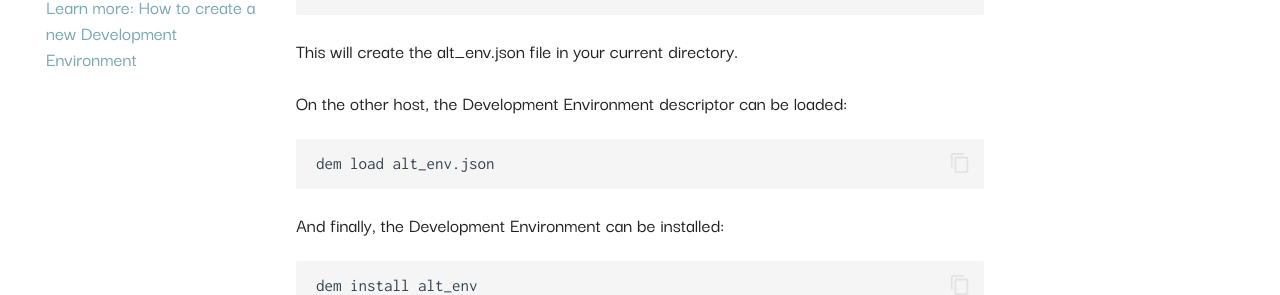
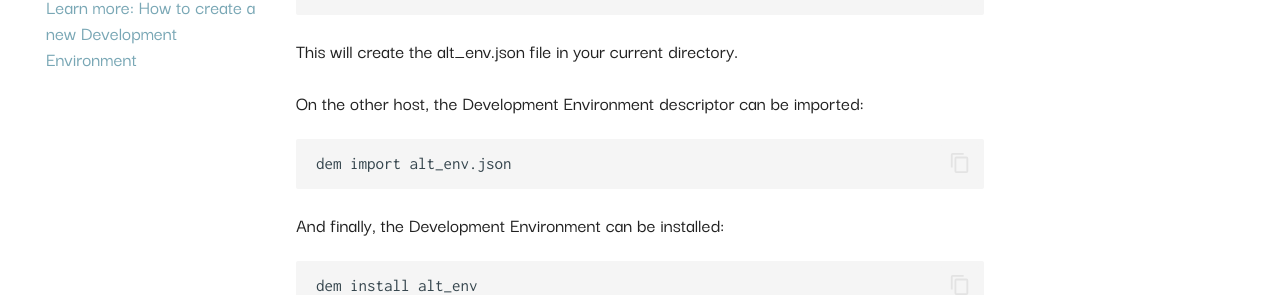
Before and after one commit to axem-solutions/example, an MkDocs documentation site: the page built from docs/create_new_dev_env.md, in a window 1280 px wide and 900 px high, scrolled down 3220 px. Shown: the part 400-695 px from the top of the window. Built offline with MkDocs 1.6.1 and Material for MkDocs 9.7.7, drawn with Linux system fonts in a browser that asks for light colours; emoji names are drawn with the system emoji font; comment, search, counter and statistics services are not loaded; some of the changed text lies outside the part shown.

```diff
--- a/docs/create_new_dev_env.md
+++ b/docs/create_new_dev_env.md
@@ -105,9 +105,9 @@ If you'd like to share the newly created alt_env, first export it:
 
 This will create the alt_env.json file in your current directory.
 
-On the other host, the Development Environment descriptor can be loaded:
+On the other host, the Development Environment descriptor can be imported:
 
-    dem load alt_env.json
+    dem import alt_env.json
 
 And finally, the Development Environment can be installed:
 
```
Also changed, not shown: other parts of docs/create_new_dev_env.md (+2 -2 lines), docs/dev_env.md (+2 -2 lines), docs/index.md (+1 -1 lines).
